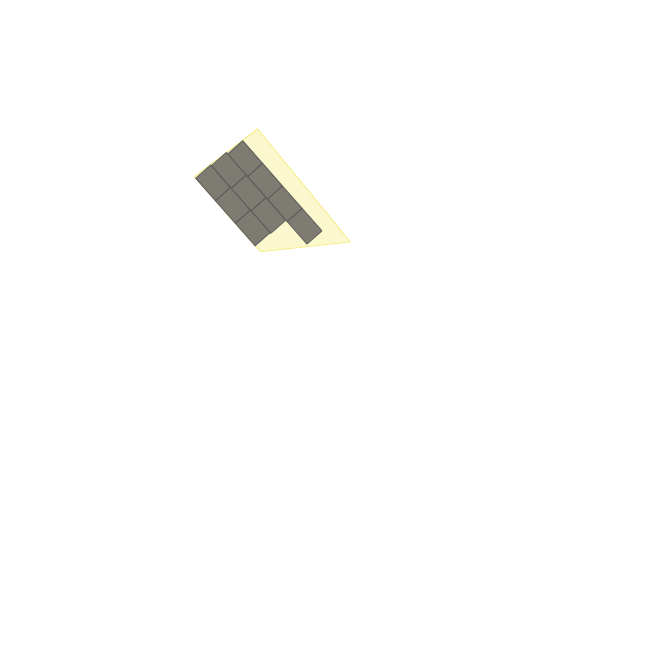
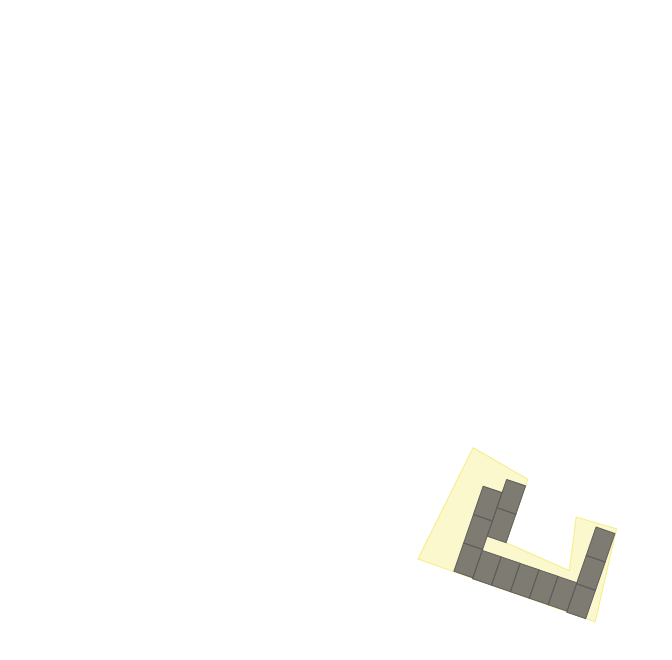
Before and after one commit to tijanak/praksa, a plain HTML site: page index.html in a window 1280 px wide. Shown: the full height of the page, 412-1084 px from the left. Drawn offline with Linux system fonts and the light colour scheme.

Commit message:
pronadjen problem sa konveksnim poligonom

```diff
--- a/index.html
+++ b/index.html
@@ -135,7 +135,16 @@
             y: 321,
           },
         ],
-
+        [
+          { x: 910, y: 535 },
+          { x: 932, y: 471 },
+          { x: 877, y: 440 },
+          { x: 822, y: 551 },
+          { x: 999, y: 614 },
+          { x: 1020, y: 521 },
+          { x: 980, y: 509 },
+          { x: 973, y: 563 },
+        ],
         [
           {
             x: 339,
@@ -177,9 +186,11 @@
         ],
       ];
       // #endregion
+      //main();
+      //test(1);
       main();
       function main() {
-        processRoof(ctx, testPolygons[0], 0);
+        processRoof(ctx, testPolygons[4], 0);
       }
 
       function processRoof(ctx, roofVerteces, baseLineIndex) {
@@ -220,6 +231,7 @@
 
         //ukljucivanje/iskljucivanje panela
         canvas.addEventListener("click", (e) => {
+          console.log(e.offsetX, e.offsetY);
           panelPlacement.panels.forEach((panel, index) => {
             if (ctx.isPointInPath(panel.path, e.offsetX, e.offsetY)) {
               panelPlacement.panels[index].selected =
@@ -370,9 +382,7 @@
               edgeTable.set(Math.round(min.y), edge);
             }
           } else {
-            //linije paralelne sa x osom ne ukljucujemo u scan line
-            //ali za neke slucajeve je potrebno
-            //dodati naknadno temena nekih od njih pa ih prenosimo
+            //linije paralelne sa osnovnom treba posebno obraditi jer bi odmah bile izbacene po filtriranju tabele aktivnih ivica
             edgeTable.get(parallellsKey).push(line);
           }
         });
@@ -438,26 +448,13 @@
           adjustX(aet);
         }
         //obrada linija koje su paralelne sa osnovnom
-        //resava neke slucajeve sa konkavnim poligonima
         let parallels = edgeTable.get(parallellsKey);
         parallels.forEach((line) => {
           if (intersections.has(Math.round(line[0].y))) {
-            //ako je paralela na sken liniji, proveravamo da li su joj temena u rezultatu
+            //ako je na scan liniji, treba dodati njena temena
             let vertexes = intersections.get(Math.round(line[0].y));
-            let containsFirstVertex =
-              vertexes
-                .map((v) => Math.round(v))
-                .find((v) => v == Math.round(line[0].x)) != undefined;
-            let containsSecondVertex =
-              vertexes
-                .map((v) => Math.round(v))
-                .find((v) => v == Math.round(line[1].x)) != undefined;
-
-            if (!(containsFirstVertex && containsSecondVertex)) {
-              //ako je samo jedna o
-              vertexes.push(line[0].x);
-              vertexes.push(line[1].x);
-            }
+            vertexes.push(line[0].x);
+            vertexes.push(line[1].x);
           }
         });
         intersections.forEach((xValues) => {
```
